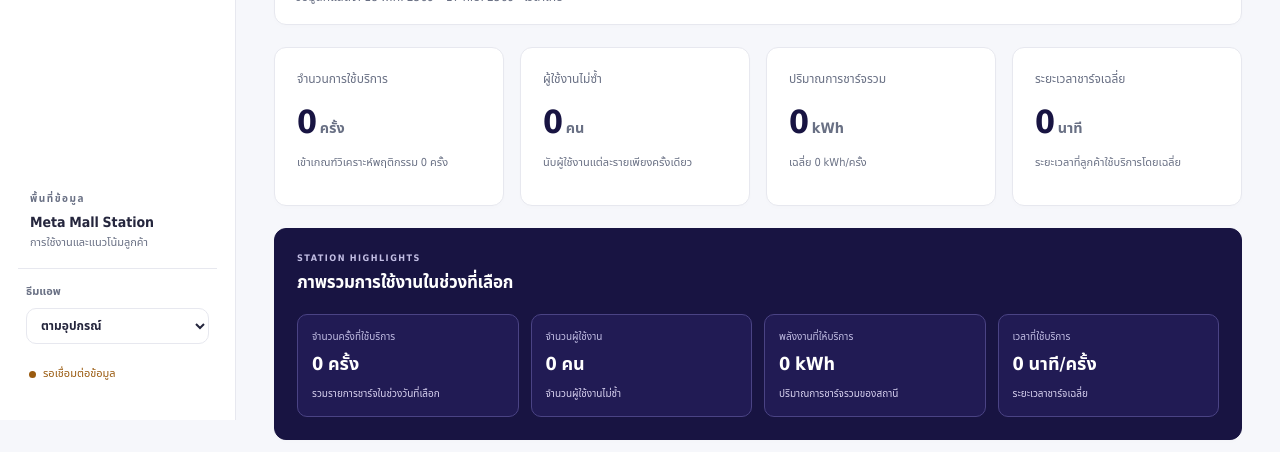
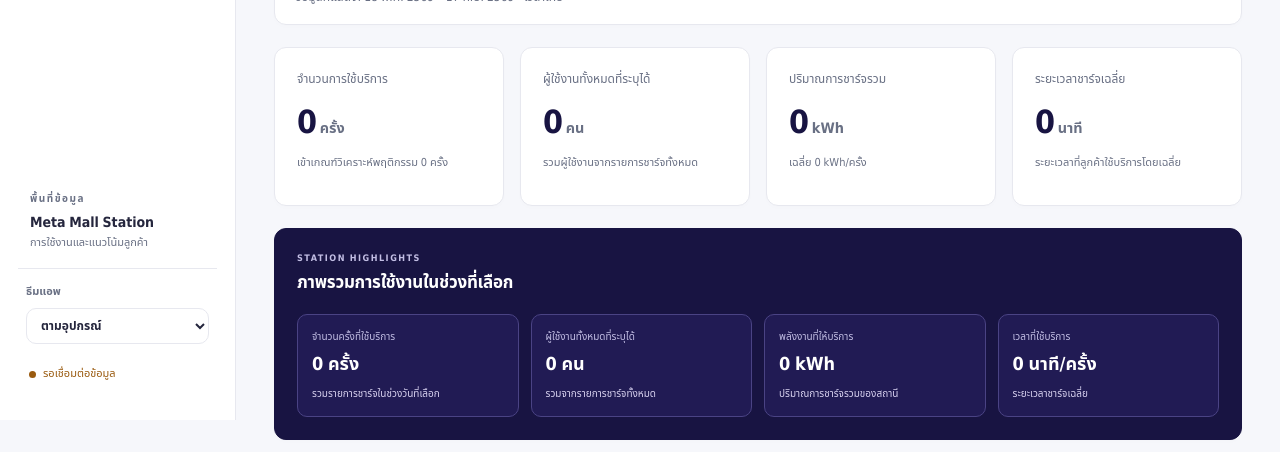
Before and after one commit to pongwaraj/EV-Station-Operation-Team, a Next.js app: page /partner-overview in a window 1280 px wide. Shown: the part 380-832 px from the top of the page. Built offline with nearby package versions, Linux system fonts and the light colour scheme; no server answers; the database is empty.

Commit message:
polish: clarify partner metric bases

```diff
--- a/app/partner-insights/page.tsx
+++ b/app/partner-insights/page.tsx
@@ -84,10 +84,9 @@ export default function PartnerInsightsPage() {
 
       {data?.kpis && !loading && !error && (
         <>
-          <p className="loaded-period">{data.range ? rangeLabel(data.range) : "-"}</p>
           <section className="grid kpi-grid partner-insights-kpi-grid">
             <article className="card"><p className="card-label">จำนวนการใช้บริการ</p><p className="kpi-value">{formatNumber(data.kpis.sessions)}<small> ครั้ง</small></p><p className="hint">เข้าเกณฑ์วิเคราะห์พฤติกรรม {formatNumber(data.kpis.meaningfulSessions)} ครั้ง</p></article>
-            <article className="card"><p className="card-label">ผู้ใช้งานไม่ซ้ำ</p><p className="kpi-value">{formatNumber(data.kpis.uniqueCustomers)}<small> คน</small></p><p className="hint">นับผู้ใช้งานแต่ละรายเพียงครั้งเดียว</p></article>
+            <article className="card"><p className="card-label">ผู้ใช้งานที่เข้าเกณฑ์วิเคราะห์</p><p className="kpi-value">{formatNumber(data.kpis.uniqueCustomers)}<small> คน</small></p><p className="hint">นับผู้ใช้งานแต่ละรายเพียงครั้งเดียว</p></article>
             <article className="card"><p className="card-label">ลูกค้าที่กลับมาใช้ซ้ำ</p><p className="kpi-value">{formatNumber(data.kpis.repeatRate, 1)}<small>%</small></p><p className="hint">{formatNumber(data.kpis.repeatCustomers)} คน จากผู้ใช้ที่ระบุรหัสได้</p></article>
             <article className="card"><p className="card-label">ลูกค้าประจำ</p><p className="kpi-value">{formatNumber(data.kpis.regularCustomers)}<small> คน</small></p><p className="hint">เฉลี่ย {formatNumber(data.kpis.averageSessionsPerCustomer, 1)} ครั้งที่เข้าเกณฑ์/คน</p></article>
           </section>
--- a/app/partner-overview/page.tsx
+++ b/app/partner-overview/page.tsx
@@ -64,8 +64,8 @@ export default function PartnerOverviewPage() {
       {loading && <section className="panel loading-state"><p>กำลังสรุปภาพรวมสถานี…</p></section>}
       {error && <section className="panel error-state" role="alert"><strong>{error}</strong><button type="button" onClick={() => void load(from, to)}>ลองใหม่</button></section>}
       {data?.kpis && !loading && !error && <>
-        <section className="grid kpi-grid partner-overview-kpi-grid"><article className="card"><p className="card-label">จำนวนการใช้บริการ</p><p className="kpi-value">{formatNumber(data.kpis.sessions)}<small> ครั้ง</small></p><p className="hint">เข้าเกณฑ์วิเคราะห์พฤติกรรม {formatNumber(data.kpis.meaningfulSessions)} ครั้ง</p></article><article className="card"><p className="card-label">ผู้ใช้งานไม่ซ้ำ</p><p className="kpi-value">{formatNumber(data.kpis.uniqueCustomers)}<small> คน</small></p><p className="hint">นับผู้ใช้งานแต่ละรายเพียงครั้งเดียว</p></article><article className="card"><p className="card-label">ปริมาณการชาร์จรวม</p><p className="kpi-value">{formatNumber(data.kpis.energyKwh, 2)}<small> kWh</small></p><p className="hint">เฉลี่ย {formatNumber(data.kpis.averageKwhPerSession, 2)} kWh/ครั้ง</p></article><article className="card"><p className="card-label">ระยะเวลาชาร์จเฉลี่ย</p><p className="kpi-value">{formatNumber(data.kpis.averageDurationMinutes, 1)}<small> นาที</small></p><p className="hint">ระยะเวลาที่ลูกค้าใช้บริการโดยเฉลี่ย</p></article></section>
-        <section className="panel partner-decision-panel"><p className="section-label">STATION HIGHLIGHTS</p><h2>ภาพรวมการใช้งานในช่วงที่เลือก</h2><div className="partner-decision-grid"><div><span>จำนวนครั้งที่ใช้บริการ</span><strong>{formatNumber(data.kpis.sessions)} ครั้ง</strong><small>รวมรายการชาร์จในช่วงวันที่เลือก</small></div><div><span>จำนวนผู้ใช้งาน</span><strong>{formatNumber(data.kpis.uniqueCustomers)} คน</strong><small>จำนวนผู้ใช้งานไม่ซ้ำ</small></div><div><span>พลังงานที่ให้บริการ</span><strong>{formatNumber(data.kpis.energyKwh, 2)} kWh</strong><small>ปริมาณการชาร์จรวมของสถานี</small></div><div><span>เวลาที่ใช้บริการ</span><strong>{formatNumber(data.kpis.averageDurationMinutes, 1)} นาที/ครั้ง</strong><small>ระยะเวลาชาร์จเฉลี่ย</small></div></div></section>
+        <section className="grid kpi-grid partner-overview-kpi-grid"><article className="card"><p className="card-label">จำนวนการใช้บริการ</p><p className="kpi-value">{formatNumber(data.kpis.sessions)}<small> ครั้ง</small></p><p className="hint">เข้าเกณฑ์วิเคราะห์พฤติกรรม {formatNumber(data.kpis.meaningfulSessions)} ครั้ง</p></article><article className="card"><p className="card-label">ผู้ใช้งานทั้งหมดที่ระบุได้</p><p className="kpi-value">{formatNumber(data.kpis.uniqueCustomers)}<small> คน</small></p><p className="hint">รวมผู้ใช้งานจากรายการชาร์จทั้งหมด</p></article><article className="card"><p className="card-label">ปริมาณการชาร์จรวม</p><p className="kpi-value">{formatNumber(data.kpis.energyKwh, 2)}<small> kWh</small></p><p className="hint">เฉลี่ย {formatNumber(data.kpis.averageKwhPerSession, 2)} kWh/ครั้ง</p></article><article className="card"><p className="card-label">ระยะเวลาชาร์จเฉลี่ย</p><p className="kpi-value">{formatNumber(data.kpis.averageDurationMinutes, 1)}<small> นาที</small></p><p className="hint">ระยะเวลาที่ลูกค้าใช้บริการโดยเฉลี่ย</p></article></section>
+        <section className="panel partner-decision-panel"><p className="section-label">STATION HIGHLIGHTS</p><h2>ภาพรวมการใช้งานในช่วงที่เลือก</h2><div className="partner-decision-grid"><div><span>จำนวนครั้งที่ใช้บริการ</span><strong>{formatNumber(data.kpis.sessions)} ครั้ง</strong><small>รวมรายการชาร์จในช่วงวันที่เลือก</small></div><div><span>ผู้ใช้งานทั้งหมดที่ระบุได้</span><strong>{formatNumber(data.kpis.uniqueCustomers)} คน</strong><small>รวมจากรายการชาร์จทั้งหมด</small></div><div><span>พลังงานที่ให้บริการ</span><strong>{formatNumber(data.kpis.energyKwh, 2)} kWh</strong><small>ปริมาณการชาร์จรวมของสถานี</small></div><div><span>เวลาที่ใช้บริการ</span><strong>{formatNumber(data.kpis.averageDurationMinutes, 1)} นาที/ครั้ง</strong><small>ระยะเวลาชาร์จเฉลี่ย</small></div></div></section>
         <section className="panel partner-overview-trend-panel"><div className="decision-heading"><div><p className="section-label">USAGE TREND</p><h2>แนวโน้มปริมาณการชาร์จรายวัน</h2></div><span className="period-label">ปริมาณการชาร์จ (kWh)</span></div><div className="partner-overview-trend-chart">{(data.trend ?? []).map((row) => <div className="partner-overview-trend-column" key={row.date} title={`${row.date} · ${formatNumber(row.energyKwh, 2)} kWh`}><strong>{formatNumber(row.energyKwh, 0)}</strong><i style={{ height: `${Math.max(2, row.energyKwh / maxEnergy * 100)}%` }} /><span>{row.date.slice(8)}</span></div>)}</div><p className="chart-footnote">ใช้ดูการเปลี่ยนแปลงของปริมาณการชาร์จในแต่ละวันและช่วงที่มีความต้องการสูง</p></section>
         <section className="panel partner-method-panel"><p className="section-label">ข้อมูลประกอบ</p><p>{data.methodology?.energy}</p><p className="chart-footnote">อัปเดตข้อมูลล่าสุด {formatDateTime(data.imports?.lastImportAt)}</p></section>
       </>}
--- a/app/partner-retention/page.tsx
+++ b/app/partner-retention/page.tsx
@@ -102,7 +102,7 @@ export default function PartnerRetentionPage() {
         <form className="filter-form" onSubmit={submit}>
           <label>ตั้งแต่<input type="date" value={from} onChange={(event) => setFrom(event.target.value)} /></label>
           <label>ถึง<input type="date" value={to} onChange={(event) => setTo(event.target.value)} /></label>
-          <button type="submit" disabled={loading}>อัปเดต Retention</button>
+          <button type="submit" disabled={loading}>อัปเดตข้อมูล</button>
         </form>
         <p className="hint drilldown-note">ข้อมูลที่แสดง: {data?.range ? `${formatDate(data.range.from)} – ${formatDate(data.range.to)}` : `${from} – ${to}`} · วิเคราะห์จากรายการที่เชื่อมโยงผู้ใช้งานได้</p>
       </section>
```
